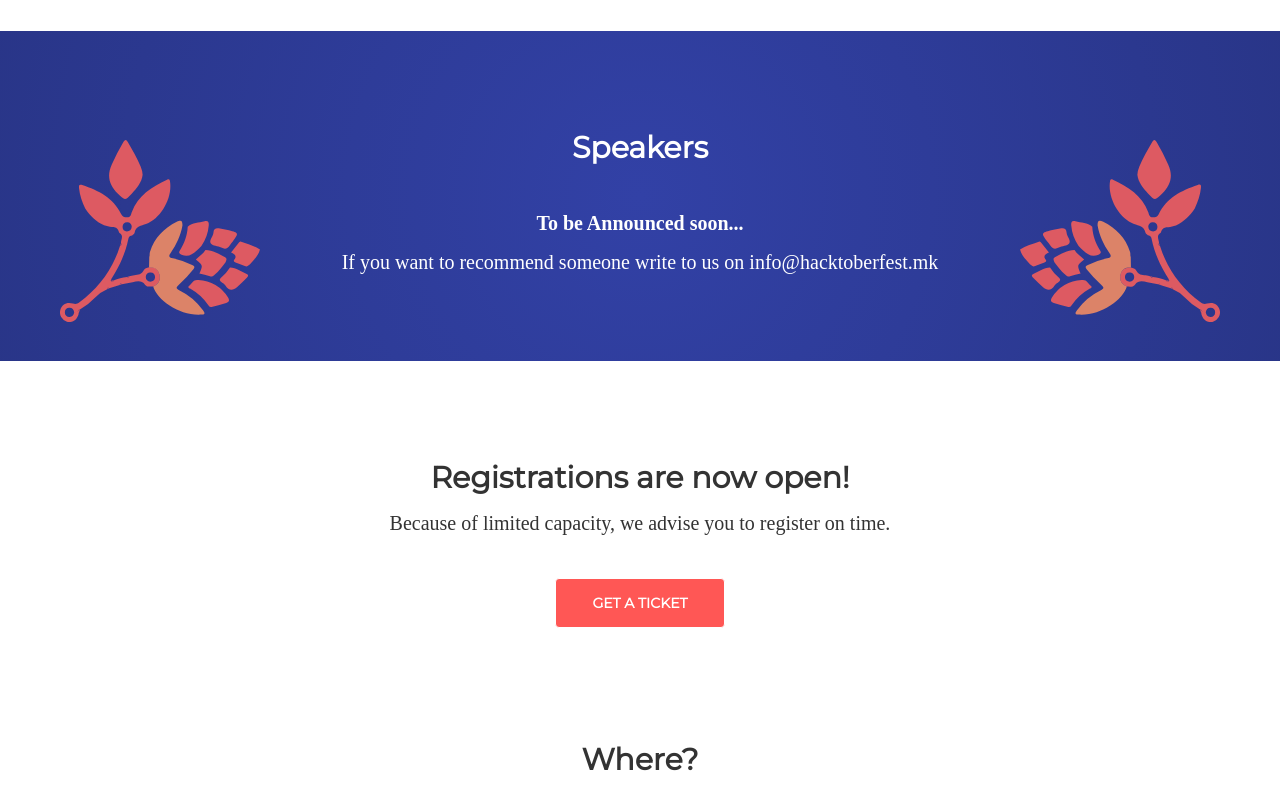
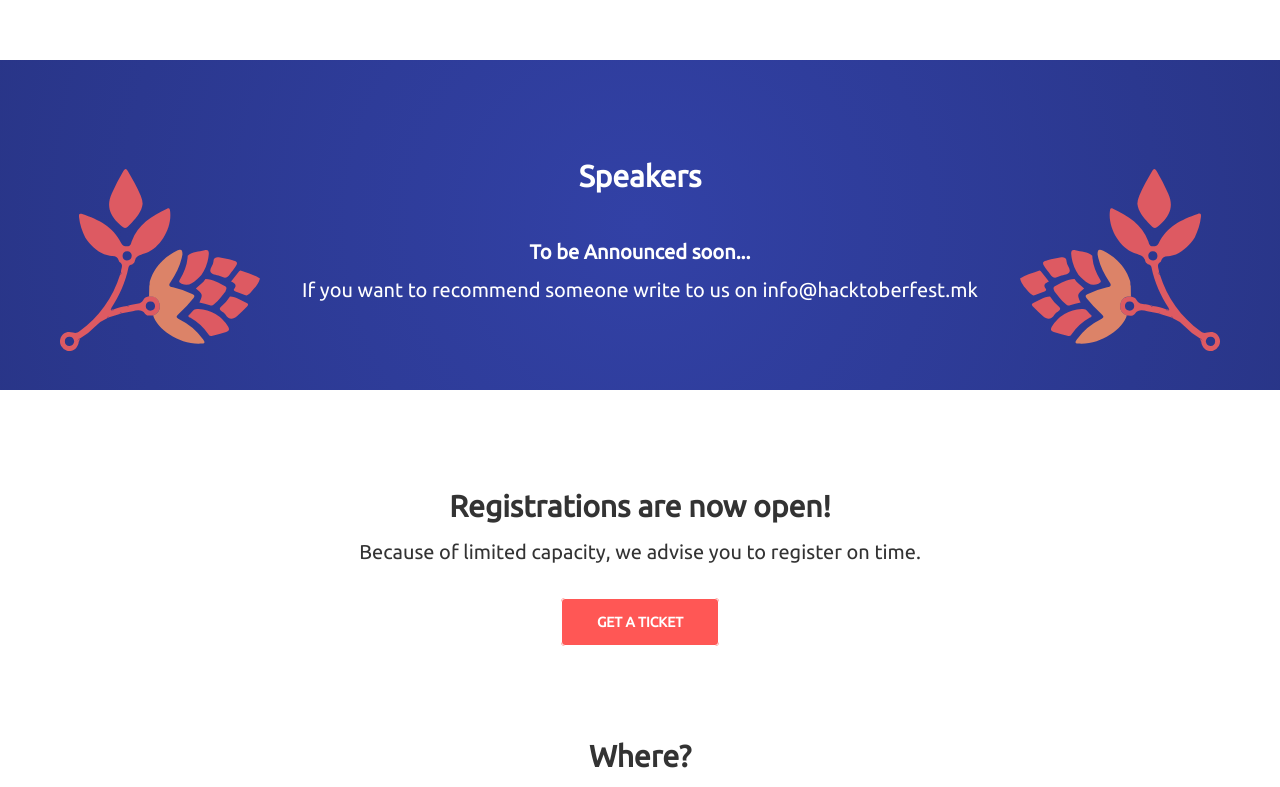
Before and after one commit to gsixdeploy/hacktoberfest, a plain HTML site: page index.html in a window 1280 px wide. Shown: the part 1520-2307 px from the top of the page. Drawn offline with nearby package versions, Linux system fonts and the light colour scheme; some packages are replaced by stand-ins of ours.

Commit message:
Updated links and font

```diff
--- a/css/style.css
+++ b/css/style.css
@@ -1,13 +1,13 @@
 body, html {
     height: 100%;
     margin: 0;
-    font-family: Esteban,serif;
+    font-family: 'Ubuntu', sans-serif !important;
 
 }
 
 h2{
     font-weight: 600;
-    font-family: Montserrat,sans-serif !important;
+    /*font-family: Montserrat,sans-serif !important;*/
 }
 
 
@@ -108,7 +108,11 @@
     padding: 15px;
 }
 
-.middle button, #ticket button{
+p.m30{
+    margin-top: 30px;
+}
+
+.middle button, #ticket a.join{
     width: 170px;
     background: transparent;
     border-radius: 4px;
@@ -120,11 +124,15 @@
     text-transform: uppercase;
     color: #fff;
 }
+#ticket a.join, #ticket a.join:hover, #ticket a.join:focus{
+    text-decoration: none;
+    padding: 15px 35px;
+}
 
 
-.middle button.join, #ticket button.join{
+
+.middle button.join, #ticket a.join{
     background: #ff5755;
-    font-family: Montserrat,sans-serif !important;
 
 }
 
--- a/index.html
+++ b/index.html
@@ -56,7 +56,7 @@
         <li><a href="#speakers" id="speakerslink" class="scroll">Speakers</a></li>
         <li><a href="#ticket" id="ticketlink" class="scroll">Get a Ticket</a></li>
         <li><a href="#where" id="wherelink" class="scroll">Where</a></li>
-        <li><a href="https://www.facebook.com/groups/710794052465203/" target="_blank"><i class="fa fa-facebook" aria-hidden="true"></i></a></li>
+        <li><a href="https://www.facebook.com/events/1740905172879977/" target="_blank"><i class="fa fa-facebook" aria-hidden="true"></i></a></li>
       </ul>
     </div><!-- /.navbar-collapse -->
 
@@ -164,7 +164,7 @@
     <div class="col-md-12">
       <h2>Registrations are now open!</h2>
       <p>Because of limited capacity, we advise you to register on time.</p>
-      <p><button class="join">Get a ticket</button></p>
+      <p class="m30"><a href="https://www.eventbrite.com/e/hacktoberfest-macedonia-2017-tickets-39005755264" target="_blank" class="join">Get a ticket</a></p>
     </div>
   </div>
 </div>
```
